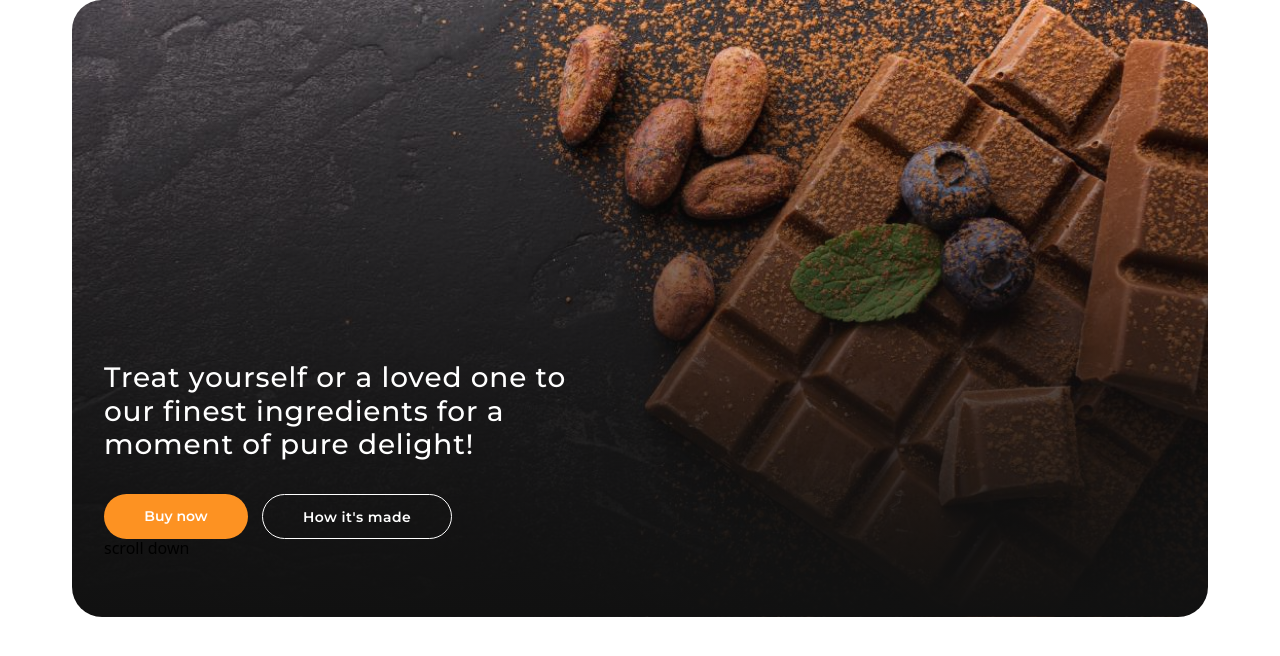
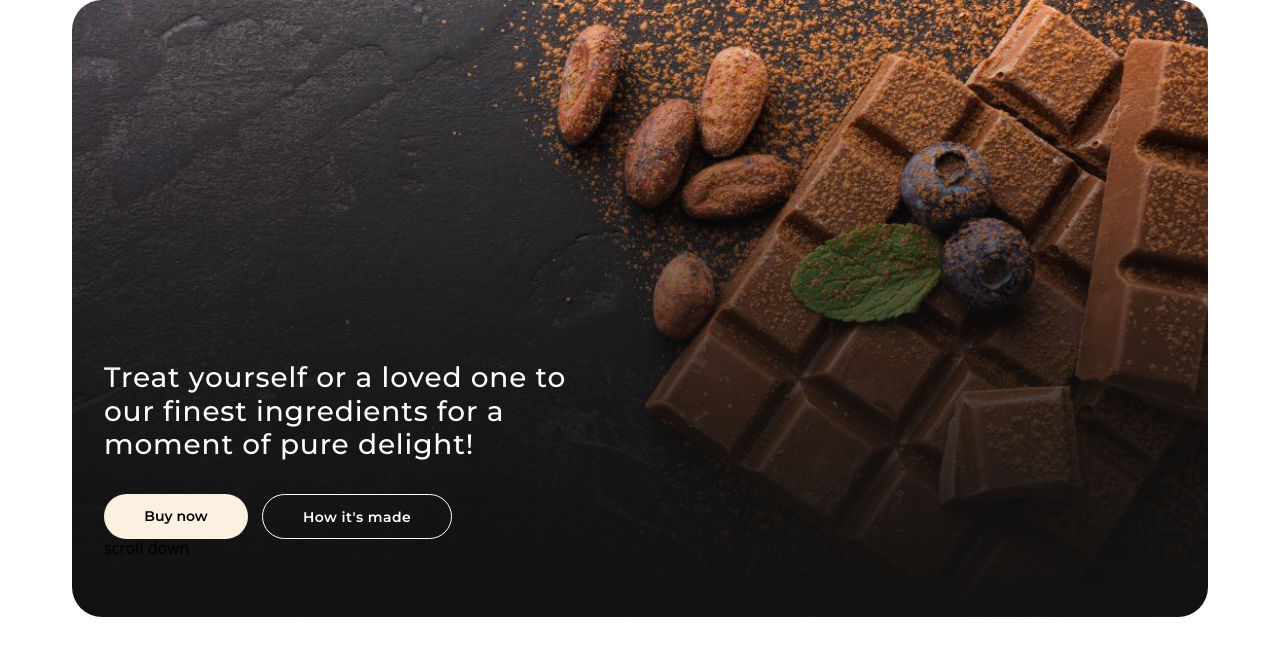
Before and after one commit to Oleksii81/project-group-11, a website built with Vite: page src/index.html in a window 1280 px wide. In both pictures the pointer is over the button "Buy now". Built offline with nearby package versions, Linux system fonts and the light colour scheme.

Commit message:
Update hero.css

```diff
--- a/src/css/hero.css
+++ b/src/css/hero.css
@@ -139,7 +139,7 @@
   color: #ffffff;
   padding: 12px 28px;
 
-  background-color: #fd9222;
+  background-color: var(--brand-color);
   height: 41px;
   min-width: 120px;
   border-radius: 100px;
@@ -154,6 +154,11 @@
     height: 45px;
     min-width: 144px;
   }
+}
+
+.hero-btn-order:hover {
+  background-color: #fcf1e0;
+  color: var(--brand-color);
 }
 
 .hero-button-link {
```
